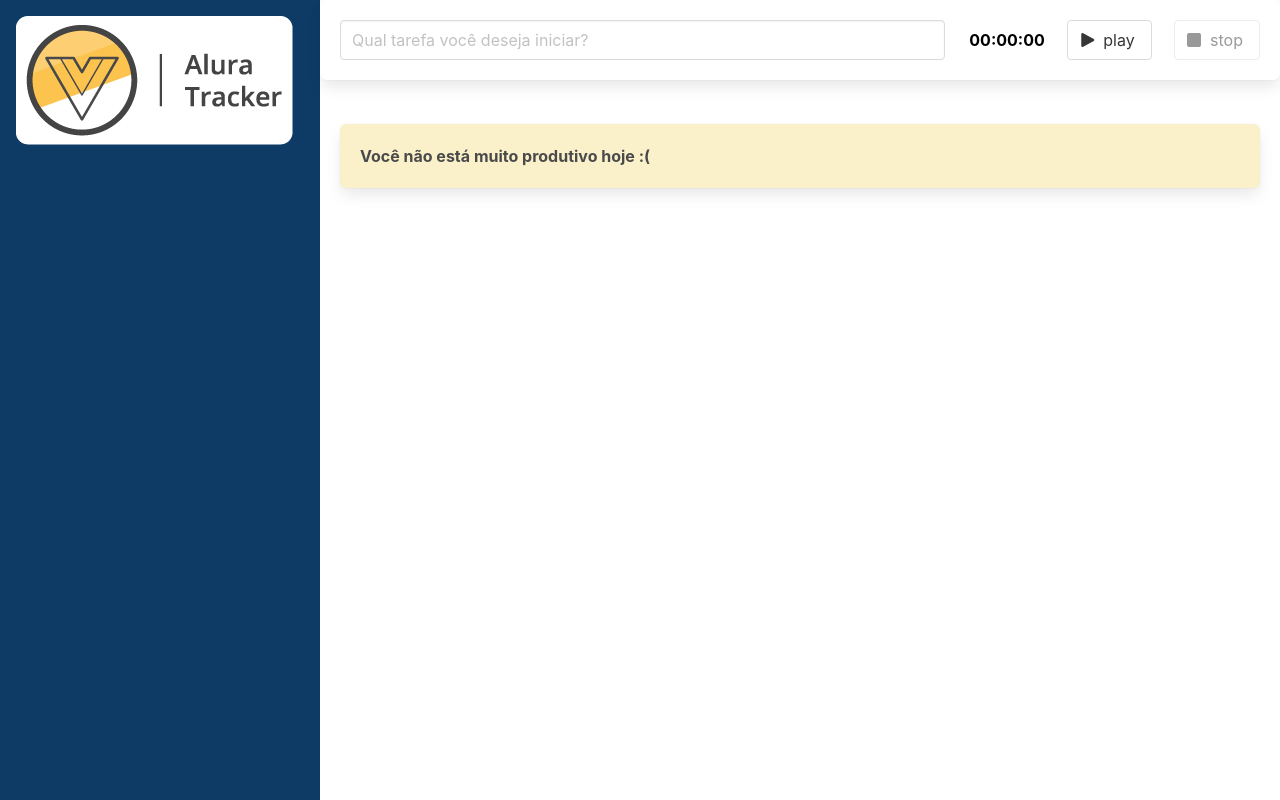
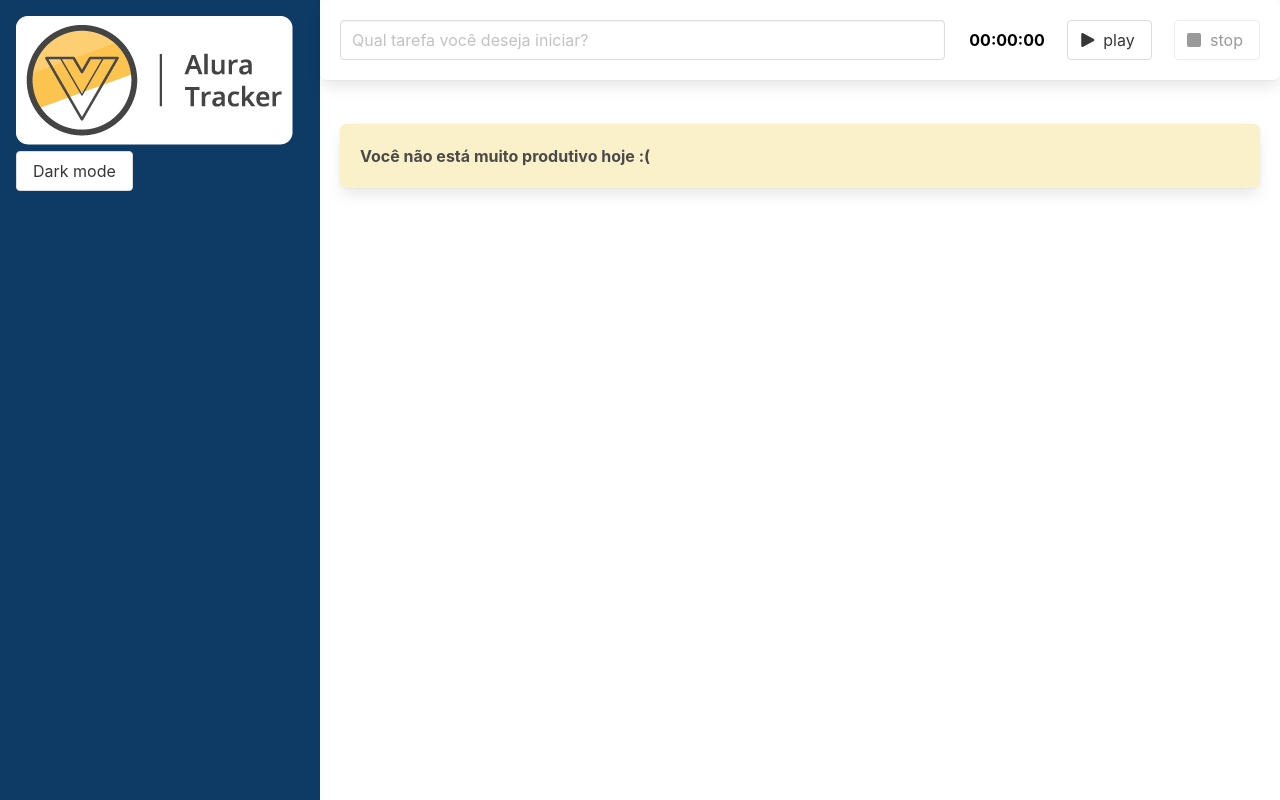
Before and after one commit to Psychovv/alura-tracker, a Vue app: page / in a window 1280 px wide. Built offline with nearby package versions, Linux system fonts and the light colour scheme.

Commit message:
feat: implementando botao para modo escuro

```diff
--- a/src/App.vue
+++ b/src/App.vue
@@ -16,7 +16,8 @@
   },
   data () {
     return {
-      tarefas: [] as ITarefa[]
+      tarefas: [] as ITarefa[],
+      modoEscuroAtivo: false
     }
   },
   computed: {
@@ -27,6 +28,9 @@
   methods: {
     salvarTarefa (tarefa: ITarefa) {
       this.tarefas.push(tarefa)
+    },
+    trocarTema (modoEscuro: boolean) {
+      this.modoEscuroAtivo = modoEscuro
     }
   }
 });
@@ -34,9 +38,9 @@
 
 
 <template>
-  <main class="columns is-gapless is-multiline">
+  <main :class="['columns is-gapless is-multiline', { 'modo-escuro': modoEscuroAtivo }]">
     <div class="column is-one-quarter">
-      <BarraLateral />
+      <BarraLateral @aoTemaAlterado="trocarTema" />
     </div>
     <div class="column is-three-quarter conteudo">
       <FormularioFix @aoSalvarTarefa="salvarTarefa"/>
--- a/src/components/BarraLateral.vue
+++ b/src/components/BarraLateral.vue
@@ -2,15 +2,37 @@
 import { defineComponent } from 'vue'
 
 export default defineComponent({
-  name: 'BarraLateral'
+  name: 'BarraLateral',
+  emits: ['aoTemaAlterado'],
+  data() {
+    return {
+      modoEscuro: false
+    }
+  },
+  computed: {
+    textoBotao() {
+      if (this.modoEscuro) {
+        return 'Light mode'
+      } else {
+        return 'Dark mode'
+      }
+    }
+  },
+  methods: {
+    alterarTema() {
+      this.modoEscuro = !this.modoEscuro
+      this.$emit('aoTemaAlterado', this.modoEscuro)
+    }
+  }
 })
 </script>
 
 <template>
   <header>
-      <h1>
-        <img src="../assets/logo.png" alt="">
-      </h1>
+    <h1>
+      <img src="../assets/logo.png" alt="">
+    </h1>
+    <button class="button" @click="alterarTema">{{ textoBotao }}</button>
   </header>
 </template>
 
@@ -21,6 +43,7 @@
   width: 100%;
   height: 100vh;
 }
+
 @media only screen and (max-width: 768px) {
   header {
     padding: 2.5rem;
```
